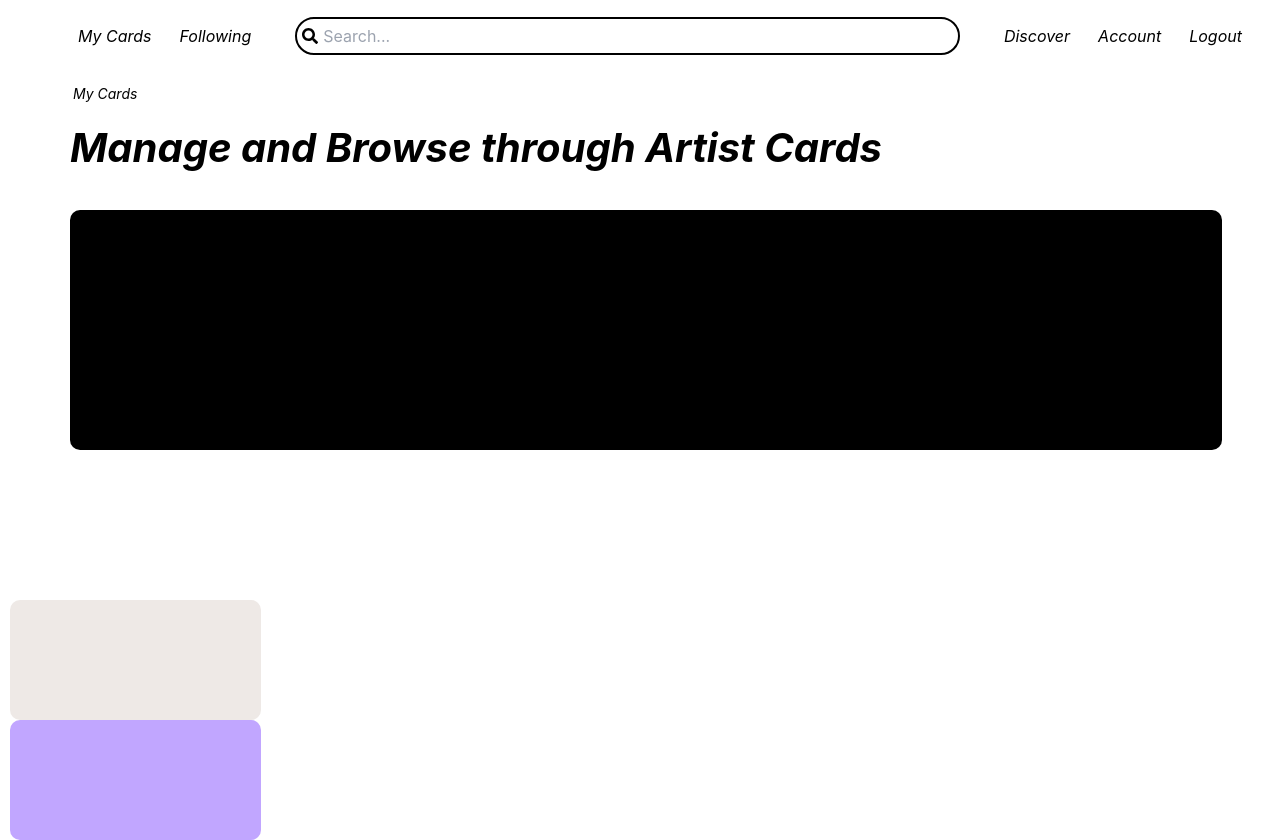
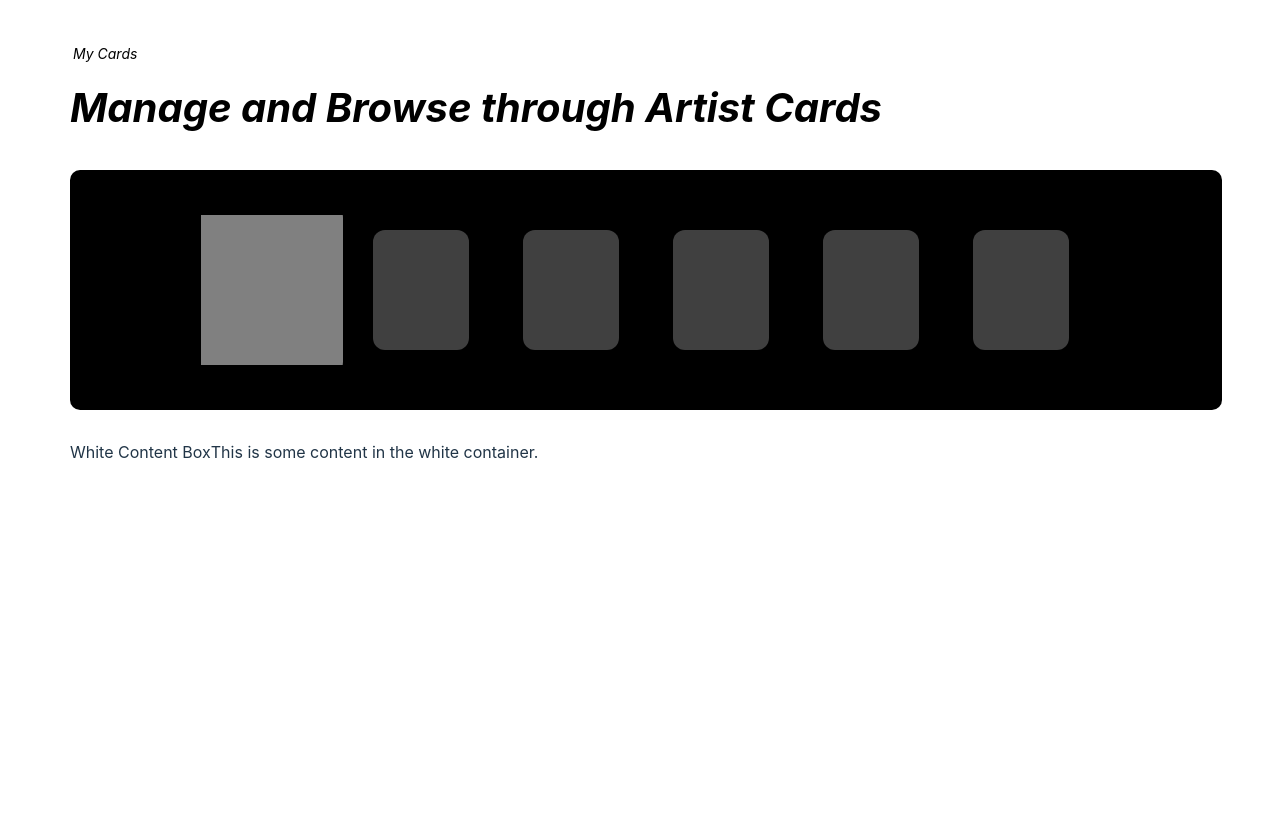
Before and after one commit to aratafujii2025/indie-chain, a React (Vite) app in the folder Frontend/: page /mycardspage in a window 1280 px wide. After the commit the page ends 800 px from the top, so only its background shows below. Built offline with nearby package versions, Linux system fonts and the light colour scheme.

Commit message:
white container is small :(

```diff
--- a/Frontend/src/main.tsx
+++ b/Frontend/src/main.tsx
@@ -6,6 +6,7 @@ import Login from "./pages/Login";
 import MyCardsPage from "./pages/MyCardsPage";
 import "./index.css";
 import "./styles.css";
+import "./pages/RoundedCard";
 
 import {
   BrowserRouter as Router,
--- a/Frontend/src/pages/MyCardsPage.tsx
+++ b/Frontend/src/pages/MyCardsPage.tsx
@@ -1,38 +1,61 @@
-import React from 'react';
+import React, { useState, useRef } from 'react';
 import { FaSearch } from 'react-icons/fa';
+import RoundedCard from './RoundedCard';
 
 const MyCardsPage = () => {
+  const [selectedCard, setSelectedCard] = useState<number>(0);
+  const carouselRef = useRef<HTMLDivElement>(null);
+
+  const cards = [
+    { id: 0, isSelected: selectedCard === 0 },
+    { id: 1, isSelected: selectedCard === 1 },
+    { id: 2, isSelected: selectedCard === 2 },
+    { id: 3, isSelected: selectedCard === 3 },
+    { id: 4, isSelected: selectedCard === 4 },
+    { id: 5, isSelected: selectedCard === 5 },
+    // Add more cards as needed
+    // { id: 6, isSelected: selectedCard === 6 },
+    // { id: 7, isSelected: selectedCard === 7 },
+    // ...
+  ];
+
+  const handleCardClick = (index: number) => {
+    setSelectedCard(index);
+    // Scroll to the selected card
+    if (carouselRef.current) {
+      const cardWidth = carouselRef.current.children[0].clientWidth;
+      carouselRef.current.scrollLeft = index * cardWidth;
+    }
+  };
+
   return (
     <div className="bg-cream h-screen">
       <div className="flex items-center justify-between px-6 py-4">
-        <div className="flex items-center flex-grow">
-          <div className="w-10 h-10 bg-white rounded-full"></div>
-          <button className="ml-4">My Cards</button>
-          <button className="ml-4">Following</button>
-          <div className="search-bar">
-            <FaSearch className="search-icon" />
-            <input
-              type="text"
-              className="search-input"
-              placeholder="Search..."
-            />
-          </div>
-        </div>
-        <div className="flex items-center">
-          <button className="ml-4 flex-shrink-0">Discover</button>
-          <button className="ml-4 flex-shrink-0">Account</button>
-          <button className="ml-4 flex-shrink-0">Logout</button>
-        </div>
+        {/* ... Header content ... */}
       </div>
       <div className="smalltext">My Cards</div>
       <div className="bigtext">Manage and Browse through Artist Cards</div>
-      <div className="container"></div>
-      <div className="white-container"></div>
-      <div className="wflex"></div>
+      <div className="container">
+        <div className="carousel" ref={carouselRef}>
+          <div className="carousel-inner">
+            {cards.map((card) => (
+              <RoundedCard
+                key={card.id}
+                isSelected={card.isSelected}
+                onClick={() => handleCardClick(card.id)}
+              />
+            ))}
+          </div>
+        </div>
+      </div>
+      <div className="wflex">
+        <div className="white-container">
+          <h2>White Content Box</h2>
+          <p>This is some content in the white container.</p>
+        </div>
         <div className="egg-container"></div>
         <div className="purple-container"></div>
-
-
+      </div>
     </div>
   );
 };
--- a/Frontend/src/pages/RoundedCard.tsx
+++ b/Frontend/src/pages/RoundedCard.tsx
@@ -0,0 +1,17 @@
+import React from 'react';
+
+interface RoundedCardProps {
+  isSelected: boolean;
+  onClick?: () => void;
+}
+
+const RoundedCard: React.FC<RoundedCardProps> = ({ isSelected, onClick }) => {
+  return (
+    <div
+      className={`rounded-card ${isSelected ? 'selected' : 'not-selected'}`}
+      onClick={onClick} // Attach the onClick handler to the card itself
+    ></div>
+  );
+};
+
+export default RoundedCard;
--- a/Frontend/src/styles.css
+++ b/Frontend/src/styles.css
@@ -1,3 +1,4 @@
+
 .bg-cream {
   background-color: eggshell;
 }
@@ -187,3 +188,30 @@ button.ml-4 {
   flex-grow:1;
   border-color:black;
 }
+
+.rounded-card {
+  width: 120px; /* Adjust the card width as per your preference */
+  height: 150px; /* Adjust the card height as per your preference */
+  border-radius: 15px;
+  background-color: gray;
+  margin: 0 10px;
+  transition: transform 0.3s, opacity 0.3s, cursor 0.3s;
+  cursor: pointer;
+}
+
+.selected {
+  transform: scale(1.2); /* Increase the size of the selected card */
+}
+
+.not-selected {
+  transform: scale(0.8); /* Decrease the size of not-selected cards */
+  opacity: 0.5; /* Set opacity to make them semi-transparent */
+  cursor: default; /* Change cursor to default for not-selected cards */
+}
+
+
+.carousel-inner {
+  display: flex;
+  overflow-x: scroll; /* Enable horizontal scrolling */
+  gap: 10px; /* Adjust the gap between cards */
+}
--- a/package.json
+++ b/package.json
@@ -1,5 +1,8 @@
 {
   "devDependencies": {
     "@types/node": "^20.3.1"
+  },
+  "dependencies": {
+    "react": "^18.2.0"
   }
 }
```
Also changed, not shown: 1 other file (tests, documents, lock files or other folders).
